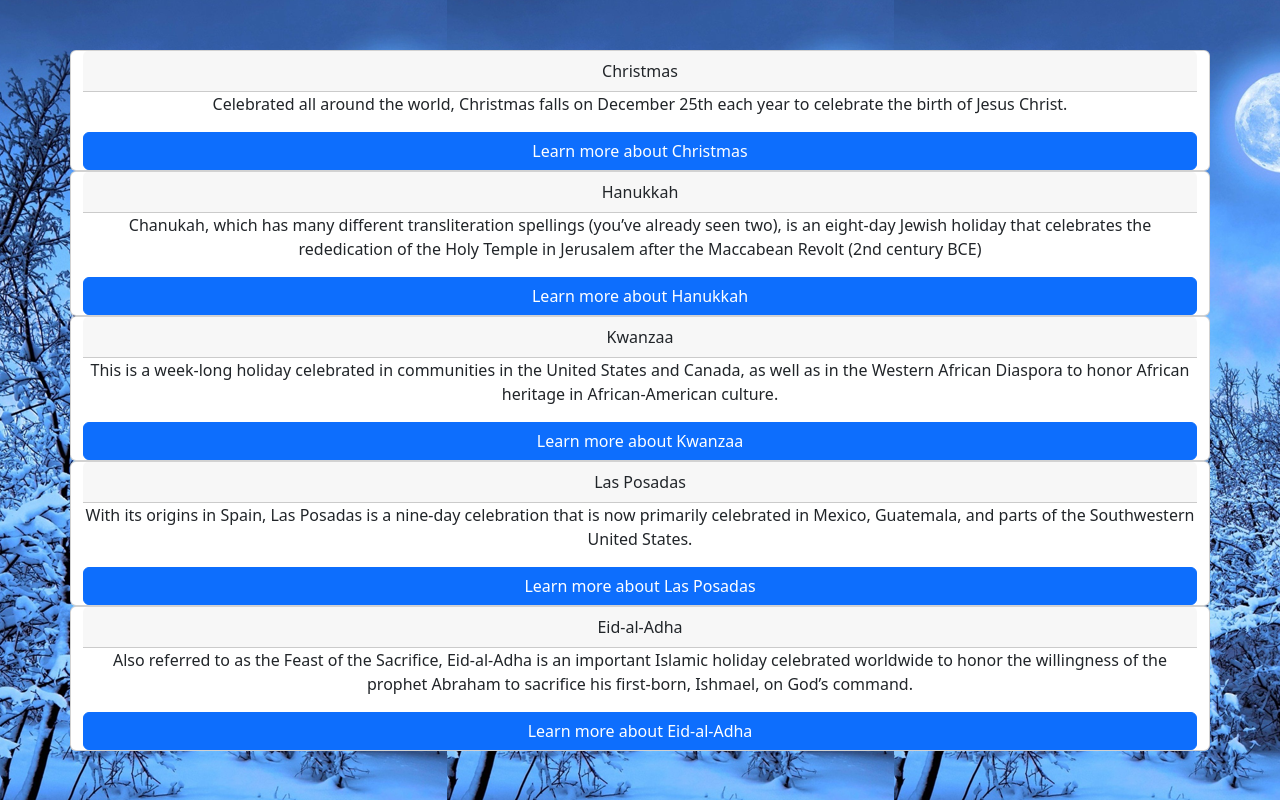
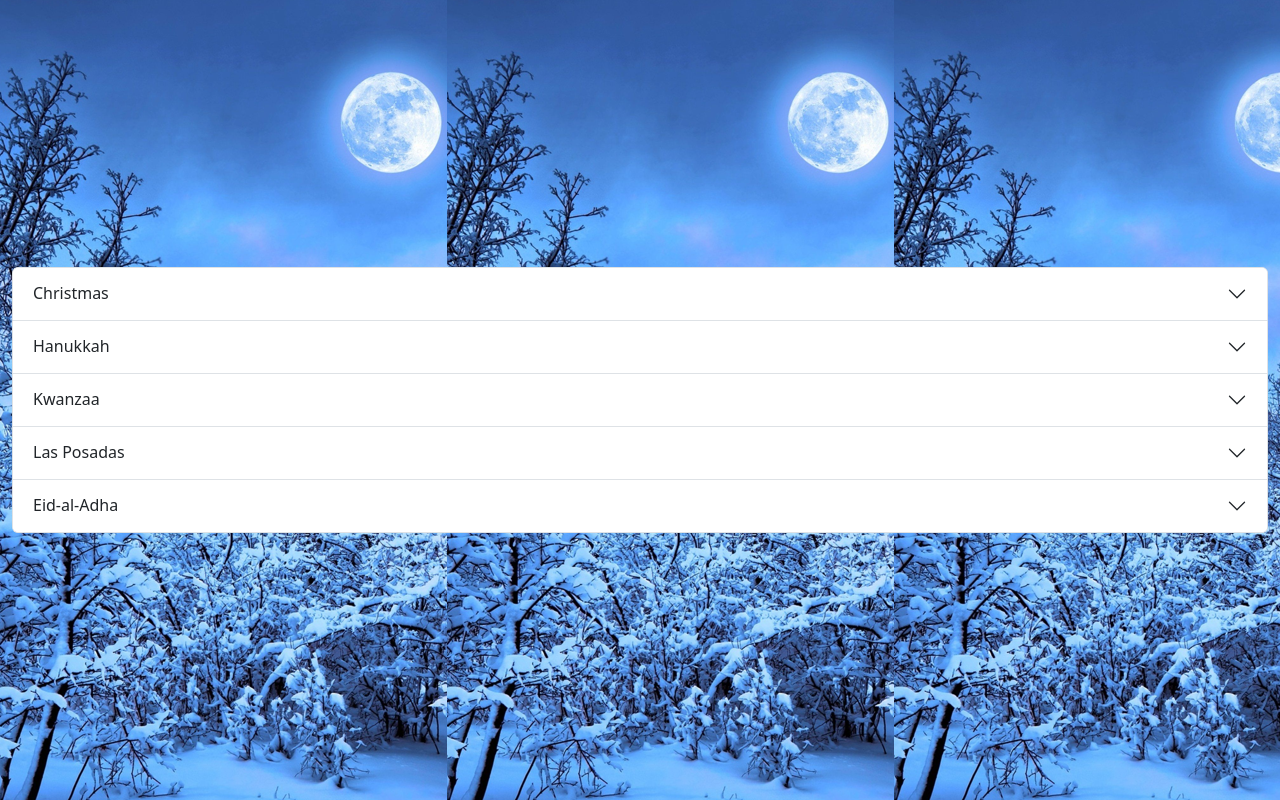
Before and after one commit to IGardocki/winter-holiday-adventure, a React (Create React App) app: page /holidays in a window 1280 px wide. Built offline with nearby package versions, Linux system fonts and the light colour scheme.

Commit message:
added video, added accordion, improved formatting

```diff
--- a/src/App.js
+++ b/src/App.js
@@ -18,7 +18,7 @@ function App() {
 
   return (
     <HolidayContext.Provider value={gettersSetters}>
-      <Container fluid style={{ display: "flex", flexDirection: "column", height: "100vh", textAlign: "center", justifyContent: "center", backgroundImage: `url(${backgroundImage})` }}>
+      <Container fluid style={{ display: "flex", flexDirection: "column", minHeight: "100vh", textAlign: "center", justifyContent: "center", backgroundImage: `url(${backgroundImage})` }}>
           <Router>
             <Routes>
               <Route path='/' element={<Welcome />}> </Route>
--- a/src/HolidayMovie.jsx
+++ b/src/HolidayMovie.jsx
@@ -1,11 +1,15 @@
 import { useContext } from "react"
+import { Container } from "react-bootstrap";
 import { HolidayContext } from "./HolidayContext"
 
 export const HolidayMovie = () => {
-    const {holidayDetails} = useContext(HolidayContext);
+    const { holidayDetails } = useContext(HolidayContext);
 
-    return(
-   <iframe src={holidayDetails.youtubeLink} height="40%" title="The Christmas Story for Kids - Full Video - Nativity Story for kids - Animated First Christmas" frameborder="0" allow="accelerometer; autoplay; clipboard-write; encrypted-media; gyroscope; picture-in-picture" allowfullscreen></iframe>
+    return (
+        <Container>
+            <iframe src={holidayDetails.youtubeLink} height='300vh' width='100%' title="The Christmas Story for Kids - Full Video - Nativity Story for kids - Animated First Christmas" frameborder="0" allow="accelerometer; autoplay; clipboard-write; encrypted-media; gyroscope; picture-in-picture" allowfullscreen></iframe>
+        </Container>
+
     )
 
 }
--- a/src/Holidays.jsx
+++ b/src/Holidays.jsx
@@ -1,5 +1,5 @@
 import { winterHolidays } from './winterHolidays';
-import { Button, Card, Container, Row} from 'react-bootstrap';
+import { Accordion, Button, Card, Container, Row } from 'react-bootstrap';
 import { useNavigate } from 'react-router-dom';
 import { useContext } from 'react';
 import { HolidayContext } from './HolidayContext';
@@ -10,26 +10,43 @@ export const Holidays = () => {
     const { setHolidayDetails } = useContext(HolidayContext);
 
     return (
-        <Container>
+        <Accordion>
             {winterHolidays.map(holiday => {
                 return (
-                    <Row>
-                    <Card>
-                            {/* <Card.Img src={holiday.image} style={{height: '10vh'}}/> */}
-                            <Card.Header>{holiday.name}</Card.Header>
-                            <Card.Text>{holiday.description}</Card.Text>
+                    <Accordion.Item eventKey={holiday.name}>
+                        <Accordion.Header>{holiday.name}</Accordion.Header>
+                        <Accordion.Body>
+                            {holiday.description}
                             <Button onClick={() => {
-                                setHolidayDetails(holiday);
-                                navigate(`/holidays/${holiday.name}`)
-                            }}>
-                                Learn more about {holiday.name}</Button>
-                        </Card>
-                    </Row>
-
+                    setHolidayDetails(holiday);
+                     navigate(`/holidays/${holiday.name}`)
+                 }}>Learn more about {holiday.name}</Button>
+                        </Accordion.Body>
+                    </Accordion.Item>
                 )
             })}
-
-        </Container>
-
+        </Accordion>
     )
 }
+
+
+      // {winterHolidays.map(holiday => {
+        //     return (
+
+
+        // <Card style={{margin: '1vh'}}>
+
+        //         <Card.Header>{holiday.name}</Card.Header>
+        //         <Card.Text style={{fontSize: '1em'}}>{holiday.description}</Card.Text>
+        //         <Button onClick={() => {
+        //             setHolidayDetails(holiday);
+        //             navigate(`/holidays/${holiday.name}`)
+        //         }}>
+        //             Learn more about {holiday.name}</Button>
+        //     </Card>
+
+
+        // )
+        // })}
+
+        // </Container>
--- a/src/winterHolidays.jsx
+++ b/src/winterHolidays.jsx
@@ -19,7 +19,7 @@ export const winterHolidays = [
     {
         name: "Hanukkah",
         image: hanukkahImage,
-        description: 'Chanukah, which has many different transliteration spellings (you’ve already seen two), is an eight-day Jewish holiday that celebrates the rededication of the Holy Temple in Jerusalem after the Maccabean Revolt (2nd century BCE)',
+        description: 'Chanukah is an eight-day Jewish holiday that celebrates the rededication of the Holy Temple in Jerusalem after the Maccabean Revolt.',
         detailedDescription: `Chanukah, which has many different transliteration spellings (you’ve already seen two), is an eight-day Jewish holiday that celebrates the rededication of the Holy Temple in Jerusalem after the Maccabean Revolt (2nd century BCE). The holiday is observed for eight nights and days, and because it starts on the 25th day of Kislev on the Hebrew Calendar, it can fall anywhere from late November to late December on the Gregorian calendar.
 
         Hanukkah rituals include the lighting of the Menorah, which consists of 9 candles in a holder.  One candle is lit on each of the eight nights of Hanukkah, and the center candle is used for lighting the others. Other Hanukkah family customs include singing Hanukkah songs, reciting Psalms, and, especially in North America and Israel, exchanging presents.`,
@@ -28,7 +28,7 @@ export const winterHolidays = [
     {
         name: "Kwanzaa",
         image: kwanzaaImage,
-        description: 'This is a week-long holiday celebrated in communities in the United States and Canada, as well as in the Western African Diaspora to honor African heritage in African-American culture.',
+        description: 'This is a week-long holiday celebrated in communities in the US, Canada, and Western African Diaspora to honor African heritage in African-American culture.',
         detailedDescription: `This is a week-long holiday celebrated in communities in the United States and Canada, as well as in the Western African Diaspora to honor African heritage in African-American culture. Created by Maulana Karenga in 1966, it is observed from December 26-January 1, and ultimately ends with a feast and the exchange of gifts. There are seven core principles that are celebrated during Kwanzaa, including unity, self-determination, collective work and responsibility, cooperative economics, purpose, creativity, and faith. Celebration of Kwanzaa can include colorful household decorations with art and African cloth, readings and reflection of the African Pledge, and a candle-lighting ceremony with a kinara (which holds just two less candles than the Menorah!)`,
         youtubeLink: `https://www.youtube.com/embed/FYPnKv2h97Y`
     },
@@ -36,13 +36,15 @@ export const winterHolidays = [
         name: "Las Posadas",
         image: losPosadasImage,
         description: 'With its origins in Spain, Las Posadas is a nine-day celebration that is now primarily celebrated in Mexico, Guatemala, and parts of the Southwestern United States.',
-        detailedDescription: `With its origins in Spain, Las Posadas is a nine-day celebration that is now primarily celebrated in Mexico, Guatemala, and parts of the Southwestern United States. The roots of this holiday are in Catholicism but several different branches of Christian Latinos follow the tradition. During the celebration, a procession moves from house to house with a candle inside a paper lampshade, stopping at each home to sign and pray. Eventually, the procession ends at a home or church, and the celebration continues with caroling, feasting, and pinata breaking!`
+        detailedDescription: `With its origins in Spain, Las Posadas is a nine-day celebration that is now primarily celebrated in Mexico, Guatemala, and parts of the Southwestern United States. The roots of this holiday are in Catholicism but several different branches of Christian Latinos follow the tradition. During the celebration, a procession moves from house to house with a candle inside a paper lampshade, stopping at each home to sign and pray. Eventually, the procession ends at a home or church, and the celebration continues with caroling, feasting, and pinata breaking!`,
+        youtubeLink: "https://www.youtube.com/embed/79ArflFunZk"
     },
     {
         name: "Eid-al-Adha",
         image: eidAlAdhaImage,
-        description: `Also referred to as the Feast of the Sacrifice, Eid-al-Adha is an important Islamic holiday celebrated worldwide to honor the willingness of the prophet Abraham to sacrifice his first-born, Ishmael, on God’s command.`,
-        detailedDescription: `Also referred to as the Feast of the Sacrifice, Eid-al-Adha is an important Islamic holiday celebrated worldwide to honor the willingness of the prophet Abraham to sacrifice his first-born, Ishmael, on God’s command. Last year, the holiday took place in late October, but the date greatly varies depending on the Islamic lunar calendar. To celebrate, families traditionally dress in their finest clothing to perform prayer in a large congregation or mosque and sacrifice their best halal domestic animals as a symbol of Abraham’s sacrifice. Ultimately, most of the meat is shared with friends, neighbors, and the poor, to ensure that none are without a chance to partake in the holiday feast!`
+        description: `Also referred to as the Feast of the Sacrifice, Eid-al-Adha is an Islamic holiday celebrated worldwide to honor the willingness of the prophet Abraham to sacrifice his first-born, Ishmael, on God’s command.`,
+        detailedDescription: `Also referred to as the Feast of the Sacrifice, Eid-al-Adha is an important Islamic holiday celebrated worldwide to honor the willingness of the prophet Abraham to sacrifice his first-born, Ishmael, on God’s command. Last year, the holiday took place in late October, but the date greatly varies depending on the Islamic lunar calendar. To celebrate, families traditionally dress in their finest clothing to perform prayer in a large congregation or mosque and sacrifice their best halal domestic animals as a symbol of Abraham’s sacrifice. Ultimately, most of the meat is shared with friends, neighbors, and the poor, to ensure that none are without a chance to partake in the holiday feast!`,
+        youtubeLink: "https://www.youtube.com/embed/03L4ZkTWQfc"
     },
 
 ]
```
